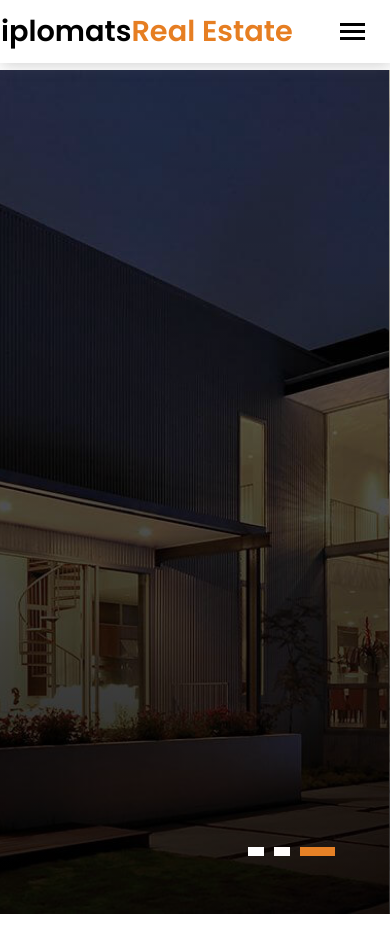
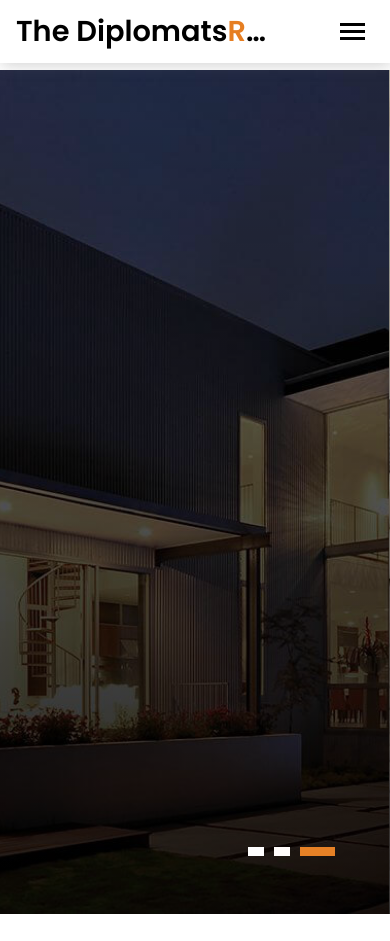
Before and after one commit to Chrstphr9/RealEstateSite-TDEL, a plain HTML site: page index.html in a window 390 px wide. Shown: the top 941 px of the page. Drawn offline with Linux system fonts and the light colour scheme.

Commit message:
Refactor navbar brand styles for improved responsiveness and text overflow handling

```diff
--- a/css/style.css
+++ b/css/style.css
@@ -564,14 +564,13 @@ a:hover {
 }
 
 .navbar-brand {
-  display: inline-block;
-  padding-top: 5px;
-  padding-bottom: .3125rem;
-  margin-left: -6rem;
-  font-size: 25px;
-  line-height: inherit;
   white-space: nowrap;
-}
+  overflow: hidden;
+  text-overflow: ellipsis;
+  font-size: 1rem; /* Adjust size to fit */
+  max-width: 70%;  /* Adjust depending on design */
+}
+
 .navbar-toggler {
   padding: 25px 10px;
   padding-bottom: 50px;
```
